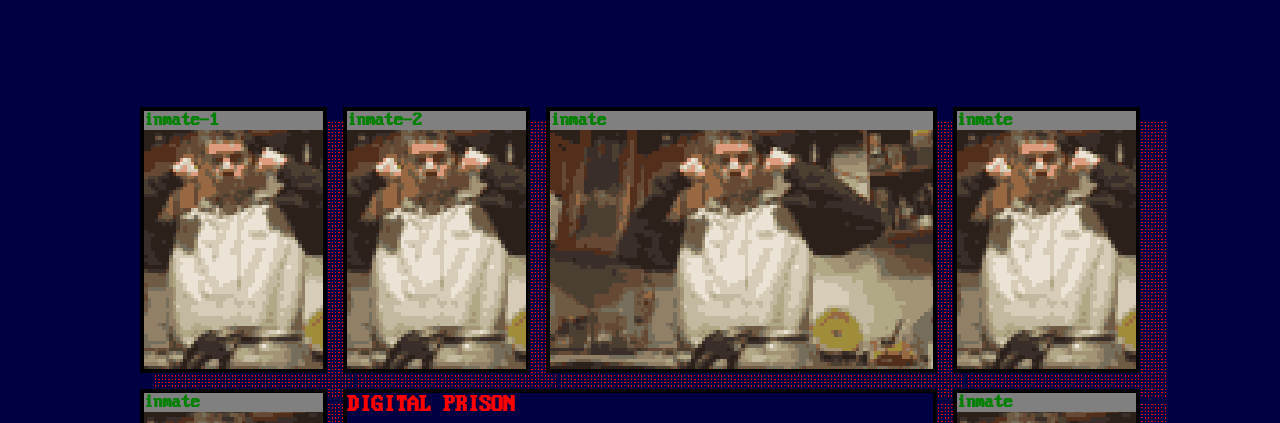
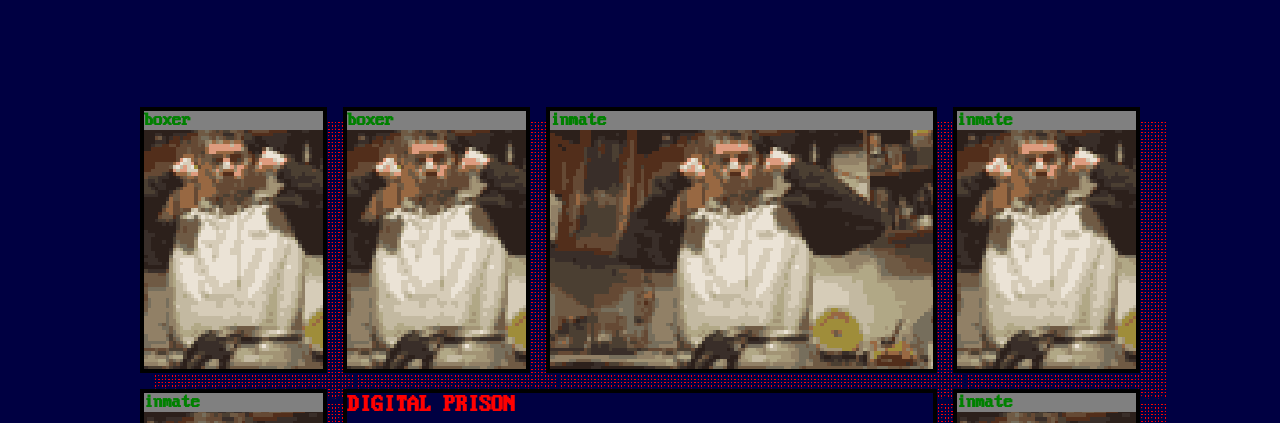
Before and after one commit to shmen-shmen/digital-prison, a React (Create React App) app: page / in a window 1280 px wide. Shown: the top 423 px of the page. Built offline with nearby package versions, Linux system fonts and the light colour scheme.

Commit message:
add inmate as object which all code can reference

```diff
--- a/src/App.css
+++ b/src/App.css
@@ -9,6 +9,7 @@ body {
 } */
 
 .Cellz {
+	position: relative;
 	color: red;
 	height: calc(100vh - 6.66rem * 2);
 	min-height: 1000px;
--- a/src/App.js
+++ b/src/App.js
@@ -2,6 +2,7 @@ import React, { useState } from "react";
 import logo from "./logo.svg";
 import { Counter } from "./features/counter/Counter";
 import "./App.css";
+import inmates from "./inmates";
 
 function App() {
 	return (
@@ -13,10 +14,15 @@ function App() {
 
 const Cellz = (props) => {
 	const [showFG, setShowFG] = useState(false);
+	if (showFG) {
+		document.body.style.overflow = "hidden";
+	} else {
+		document.body.style.overflow = "auto";
+	}
 	return (
 		<section className="Cellz">
 			<Cell n={"1"} showFG={showFG} setShowFG={setShowFG}></Cell>
-			<Cell n={"2"}></Cell>
+			<Cell n={"2"} showFG={showFG} setShowFG={setShowFG}></Cell>
 			<div className="grid-cell grid-col-span-2">
 				<h3>inmate</h3>
 			</div>
@@ -41,40 +47,42 @@ const Cellz = (props) => {
 			<div className="grid-cell grid-col-span-2">
 				<h3>inmate</h3>
 			</div>
-			{showFG ? <CellOnForeground /> : null}
+			{showFG ? <CellZoom showFG={showFG} setShowFG={setShowFG} /> : null}
 		</section>
 	);
 };
 
 const Cell = (props) => {
+	const { name, smallImg, largeImg } = inmates.inmate1;
 	const [cellSize, setCellSize] = useState("");
-	const [image, setImage] = useState("boxer-col-16-dith-0-size-10.jpg");
+	const [image, setImage] = useState(smallImg);
 
 	const cellHandler = (e) => {
-		const computedStyle = window.getComputedStyle(e.target);
-		const copiedStyle = {};
-		for (const prop in computedStyle) {
-			if (Object.hasOwn(computedStyle, prop)) {
-				const key = computedStyle[prop];
-				const value = computedStyle[key];
-				copiedStyle[key] = value;
-			}
-		}
+		// VAR-1 SMALL WINODW EXPANDS:
+		// let { width, height } = e.target.style;
+		// cellSize === "500px" ? setCellSize("") : setCellSize("500px");
+		// image === smallImg ? setImage(largeImg) : setImage(smallImg);
 
-		console.log(window.getComputedStyle(CellOnForeground()));
-		// props.setShowFG(true);
-		// let { width, height } = e.target.style;
+		// VAR-2 NEW WINODW APPEARS IN FRONT OF EVERYTHING:
+		props.setShowFG(!props.showFG);
 
-		// cellSize === "500px" ? setCellSize("") : setCellSize("500px");
-		// image === "boxer-col-64-dith-0-size-50.jpg"
-		// 	? setImage("boxer-col-16-dith-0-size-10.jpg")
-		// 	: setImage("boxer-col-64-dith-0-size-50.jpg");
+		// VAR-3 IDK WHAT THAT IS:
+		// const computedStyle = window.getComputedStyle(e.target);
+		// const copiedStyle = {};
+		// for (const prop in computedStyle) {
+		// 	if (Object.hasOwn(computedStyle, prop)) {
+		// 		const key = computedStyle[prop];
+		// 		const value = computedStyle[key];
+		// 		copiedStyle[key] = value;
+		// 	}
+		// }
+		// console.log(window.getComputedStyle(CellZoom()));
 	};
 
 	return (
 		<div
 			className="grid-cell"
-			id="inmate-1"
+			id={"inmate-" + name}
 			onClick={cellHandler}
 			style={{
 				width: cellSize,
@@ -82,14 +90,41 @@ const Cell = (props) => {
 				backgroundImage: `url(/assets/images/${image})`,
 			}}
 		>
-			<h3>inmate-{props.n}</h3>
+			<h3>{name}</h3>
 		</div>
 	);
 };
 
-let CellOnForeground = () => {
+let CellZoom = (props) => {
 	console.log("foregroundEl was rendered");
-	return <div></div>;
+	const { name, largeImg } = inmates.inmate1;
+	const hider = () => {
+		props.setShowFG(!props.showFG);
+	};
+	return (
+		<div
+			className="cellZoom"
+			onClick={hider}
+			style={{
+				position: "absolute",
+				bottom: "calc(50% - 200px)",
+				left: "calc(50% - 250px)",
+				color: "white",
+				backgroundColor: "black",
+			}}
+		>
+			<h1>CELL ZOOM</h1>
+			<div
+				style={{
+					backgroundImage: `url(/assets/images/${largeImg})`,
+					backgroundRepeat: "no-repeat",
+					backgroundSize: "cover",
+					width: "500px",
+					height: "500px",
+				}}
+			></div>
+		</div>
+	);
 };
 
 export default App;
--- /dev/null
+++ b/src/inmates.js
@@ -0,0 +1,14 @@
+const inmates = {
+	inmate1: {
+		name: "boxer",
+		smallImg: "boxer-col-16-dith-0-size-10.jpg",
+		largeImg: "boxer-col-64-dith-0-size-50.jpg",
+	},
+	inmate2: {
+		name: "fucker",
+		smallImg: "boxer-col-16-dith-0-size-10.jpg",
+		largeImg: "boxer-col-64-dith-0-size-50.jpg",
+	},
+};
+
+export default inmates;
```
Also changed, not shown: 1 other file (tests, documents, lock files or other folders).
